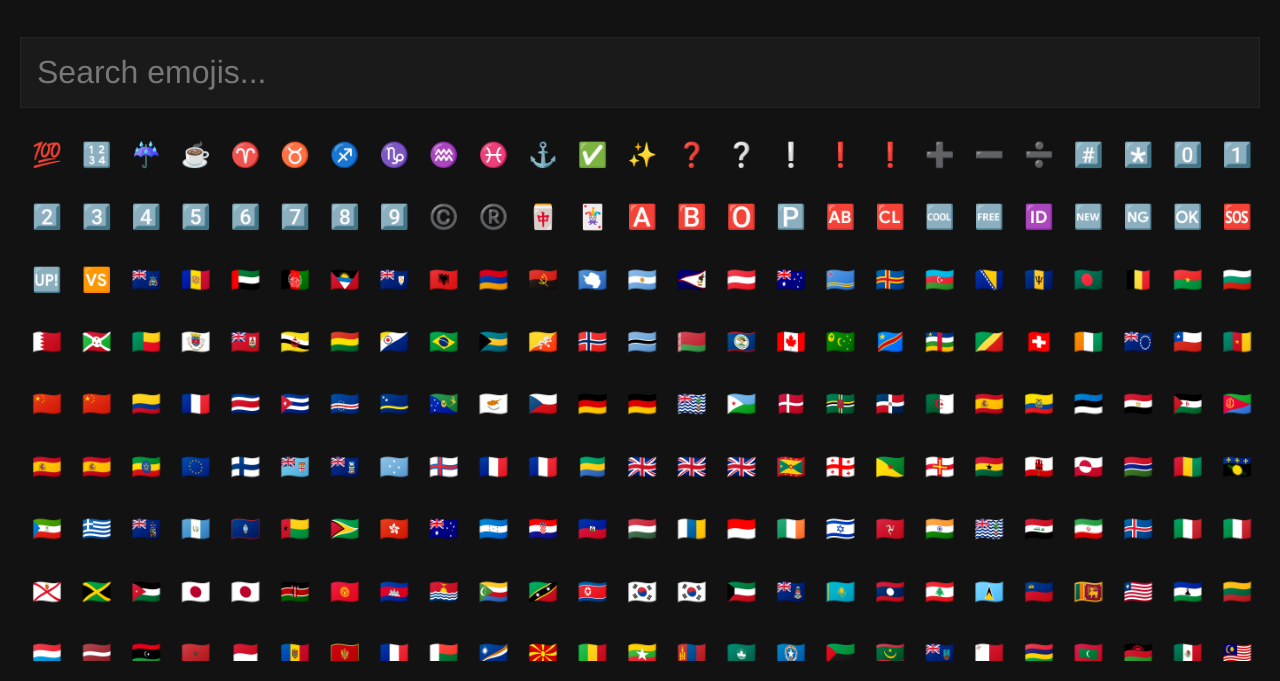
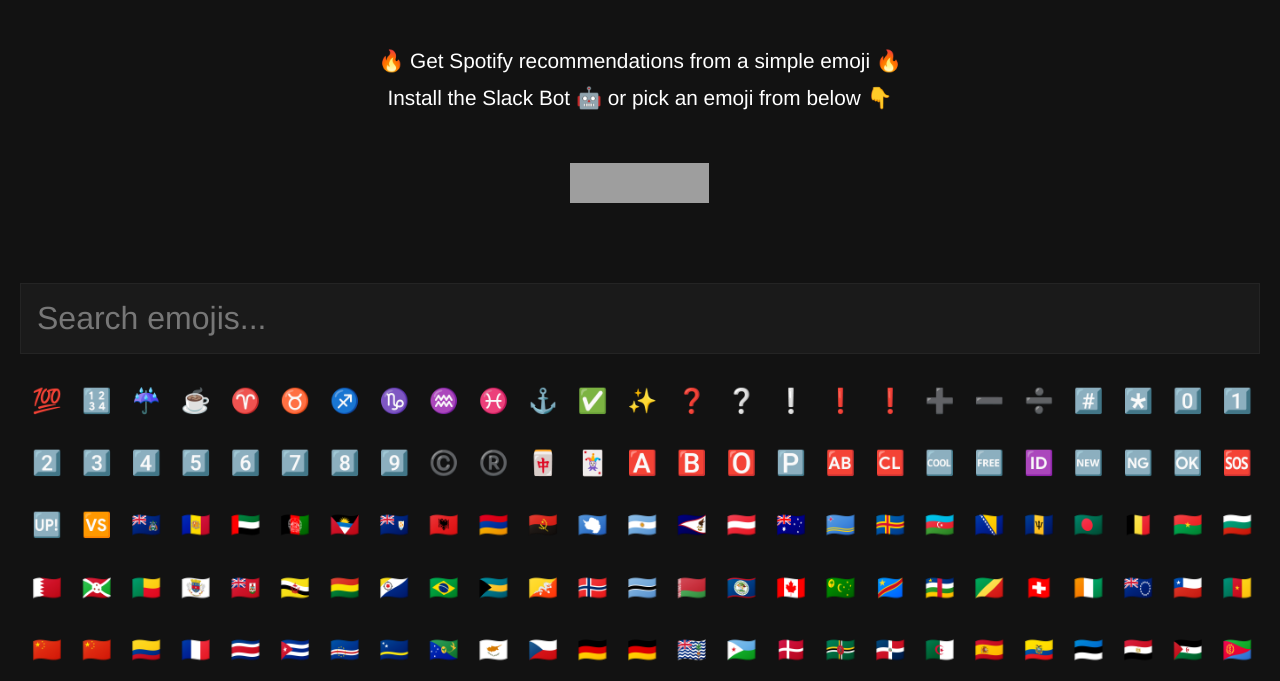
Before and after one commit to coryzibell/emojitunes, a website built with webpack: page public/index.html in a window 1280 px wide. Shown: the part 119-800 px from the top of the page. Built offline with nearby package versions, Linux system fonts and the light colour scheme; some packages are replaced by stand-ins of ours; grey boxes are pictures that could not be loaded.

Commit message:
Body component markup / styles, including slack button

```diff
--- /dev/null
+++ b/components/Body/styles.scss
@@ -0,0 +1,12 @@
+.Body {
+  font-size: 1.3em;
+  font-weight: 200;
+  line-height: 1.8;
+  margin: 0 auto 2.5em;
+  max-width: 56.25em;
+}
+
+.Body__slack-btn {
+  display: inline-block;
+  margin-top: 1.25em;
+}
--- a/public/index.html
+++ b/public/index.html
@@ -58,6 +58,25 @@
         </h1>
       </header>
 
+      <div class="Body">
+        <p class="Body__description">
+          🔥 Get Spotify recommendations from a simple emoji 🔥 <br / />
+          Install the Slack Bot 🤖 or pick an emoji from below 👇
+        </p>
+
+        <a
+          href="https://slack.com/oauth/authorize?scope=incoming-webhook,bot&client_id=2342865809.156539360116"
+          class="Body__slack-btn">
+          <img
+            alt="Add to Slack"
+            height="40"
+            width="139"
+            src="https://platform.slack-edge.com/img/add_to_slack.png"
+            srcset="https://platform.slack-edge.com/img/add_to_slack.png 1x, https://platform.slack-edge.com/img/add_to_slack@2x.png 2x"
+          />
+        </a>
+      </div>
+
       <div class="Emoji-grid" data-emoji-grid>
         <form class="Emoji-grid__form">
           <input
--- a/scss/app.scss
+++ b/scss/app.scss
@@ -17,3 +17,4 @@
 @import '../components/Container/styles';
 @import '../components/Header/styles';
 @import '../components/Emoji-grid/styles';
+@import '../components/Body/styles';
--- a/scss/library/settings.scss
+++ b/scss/library/settings.scss
@@ -8,8 +8,8 @@
 $max-width-padd: 77.5em !global;
 
 // Typography
-$base-font-family: 'Helvetica';
-$heading-font-family: 'Helvetica';
+$base-font-family: "Helvetica Neue", Helvetica;
+$heading-font-family: "Helvetica Neue", Helvetica;
 
 // Colors;
 $black: #121212;
```
